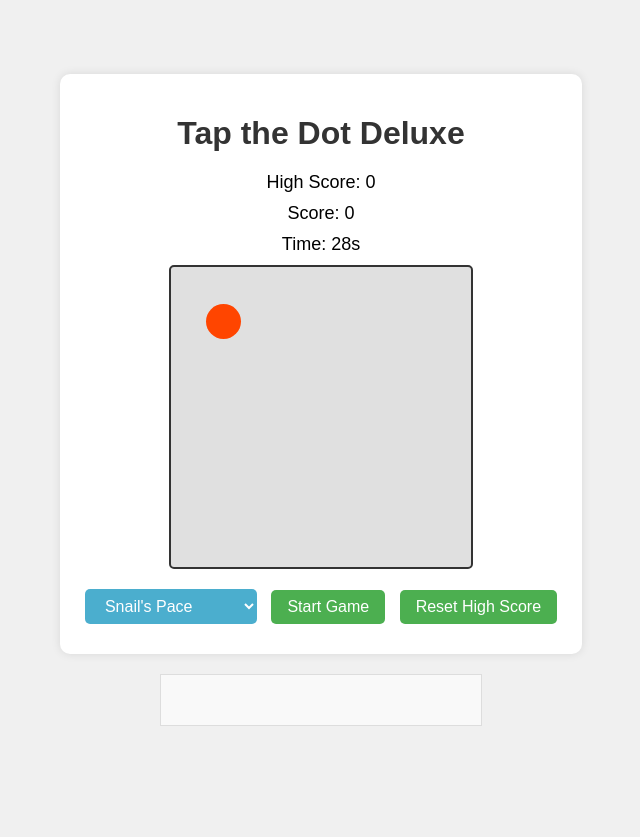
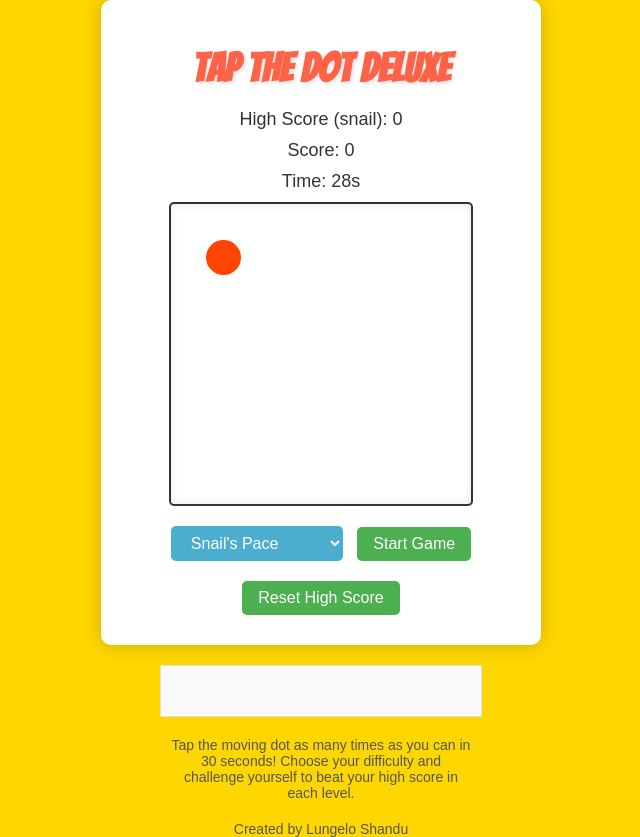
Before and after one commit to Lungelo035/Tap-the-Dot, a plain HTML site: page index.html in a window 1280 px wide. Both pictures are taken after a click on the button "Start Game". Shown: the whole page, without its empty margins (319-959 px from the left). Before the commit the page ends 800 px from the top, so only its background shows below. Drawn offline with Linux system fonts and the light colour scheme.

Commit message:
Update index.html

```diff
--- a/index.html
+++ b/index.html
@@ -3,7 +3,8 @@
 <head>
     <meta charset="UTF-8">
     <meta name="viewport" content="width=device-width, initial-scale=1.0">
-    <title>Tap the Dot Deluxe</title>
+    <title>Tap The Dot Deluxe</title>
+    <link href="https://fonts.googleapis.com/css2?family=Bangers&display=swap" rel="stylesheet">
     <style>
         body {
             font-family: 'Arial', sans-serif;
@@ -13,7 +14,7 @@
             justify-content: center;
             min-height: 100vh;
             margin: 0;
-            background-color: #f0f0f0;
+            background-color: #FFD700; /* Fun golden yellow background */
             touch-action: manipulation;
         }
         .container {
@@ -21,21 +22,27 @@
             background-color: #ffffff;
             padding: 20px;
             border-radius: 10px;
-            box-shadow: 0 0 10px rgba(0,0,0,0.1);
+            box-shadow: 0 0 20px rgba(0,0,0,0.2);
+            max-width: 400px;
+            width: 90%;
         }
         h1 {
-            color: #333;
+            font-family: 'Bangers', cursive;
+            color: #FF6347; /* Tomato color for the title */
             margin-bottom: 20px;
+            font-size: 2.5em;
+            text-shadow: 2px 2px 4px rgba(0,0,0,0.1);
         }
         #game-area {
             width: 300px;
             height: 300px;
-            background-color: #e0e0e0;
+            background-color: #ffffff;
             border: 2px solid #333;
             position: relative;
             overflow: hidden;
             border-radius: 5px;
             margin: 10px auto;
+            box-shadow: inset 0 0 10px rgba(0,0,0,0.1);
         }
         #dot {
             background-color: #ff4500;
@@ -47,6 +54,7 @@
         #score, #timer, #high-score {
             font-size: 18px;
             margin: 10px 0;
+            color: #333;
         }
         #start-button, #reset-score, #difficulty {
             font-size: 16px;
@@ -80,11 +88,18 @@
             font-style: italic;
             color: #666;
         }
+        #game-description, #creator-info {
+            margin-top: 20px;
+            font-size: 14px;
+            color: #555;
+            max-width: 300px;
+            text-align: center;
+        }
     </style>
 </head>
 <body>
     <div class="container">
-        <h1>Tap the Dot Deluxe</h1>
+        <h1>Tap The Dot Deluxe</h1>
         <div id="high-score">High Score: 0</div>
         <div id="score">Score: 0</div>
         <div id="timer">Time: 30s</div>
@@ -102,7 +117,7 @@
         <button id="reset-score">Reset High Score</button>
     </div>
     <div id="ad-container">
-        <script type="text/javascript">
+       <script type="text/javascript">
         atOptions = {
             'key' : 'd2f8f2ff1fcf4219949058a72cbd94f2',
             'format' : 'iframe',
@@ -118,6 +133,12 @@
         });
     </script>
     </div>
+    <div id="game-description">
+        Tap the moving dot as many times as you can in 30 seconds! Choose your difficulty and challenge yourself to beat your high score in each level.
+    </div>
+    <div id="creator-info">
+        Created by Lungelo Shandu
+    </div>
 
     <script>
         const gameArea = document.getElementById('game-area');
@@ -130,17 +151,25 @@
         const difficultySelect = document.getElementById('difficulty');
 
         let score = 0;
-        let highScore = parseInt(localStorage.getItem('highScore')) || 0;
         let timeLeft = 30;
         let gameInterval;
         let dotSize = 30;
         let moveInterval = 1000;
+        let currentDifficulty = 'easy';
+
+        let highScores = JSON.parse(localStorage.getItem('highScores')) || {
+            snail: 0,
+            easy: 0,
+            medium: 0,
+            hard: 0,
+            insane: 0
+        };
 
         updateHighScoreDisplay();
 
         function setDifficulty() {
-            const difficulty = difficultySelect.value;
-            switch (difficulty) {
+            currentDifficulty = difficultySelect.value;
+            switch (currentDifficulty) {
                 case 'snail':
                     dotSize = 35;
                     moveInterval = 1200;
@@ -164,6 +193,7 @@
             }
             dot.style.width = `${dotSize}px`;
             dot.style.height = `${dotSize}px`;
+            updateHighScoreDisplay();
         }
 
         function moveDot() {
@@ -202,23 +232,23 @@
             dot.style.display = 'none';
             startButton.disabled = false;
             difficultySelect.disabled = false;
-            if (score > highScore) {
-                highScore = score;
-                localStorage.setItem('highScore', highScore);
+            if (score > highScores[currentDifficulty]) {
+                highScores[currentDifficulty] = score;
+                localStorage.setItem('highScores', JSON.stringify(highScores));
                 updateHighScoreDisplay();
             }
-            alert(`Game Over! Your score: ${score}`);
+            alert(`Game Over! Your score is: ${score}`);
         }
 
         function updateHighScoreDisplay() {
-            highScoreDisplay.textContent = `High Score: ${highScore}`;
+            highScoreDisplay.textContent = `High Score (${currentDifficulty}): ${highScores[currentDifficulty]}`;
         }
 
         function resetHighScore() {
-            highScore = 0;
-            localStorage.setItem('highScore', highScore);
+            highScores[currentDifficulty] = 0;
+            localStorage.setItem('highScores', JSON.stringify(highScores));
             updateHighScoreDisplay();
-            alert('High score has been reset!');
+            alert(`High score for ${currentDifficulty} difficulty has been reset!`);
         }
 
         dot.addEventListener('click', () => {
```
